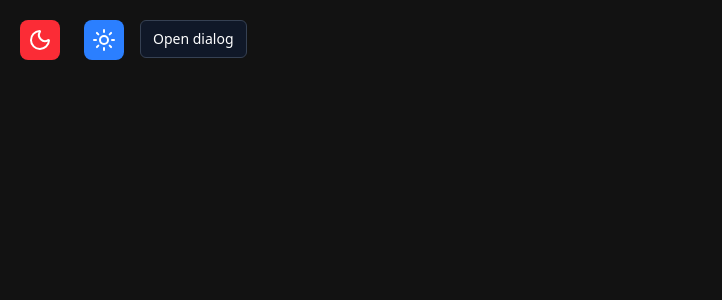
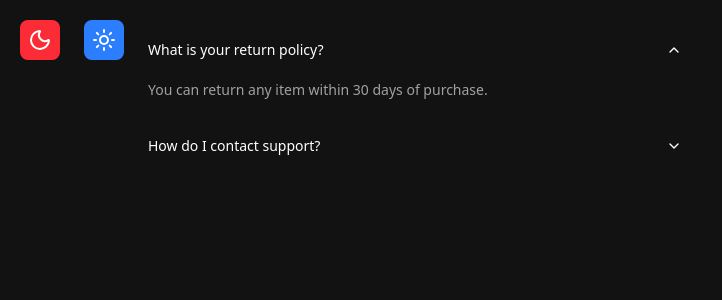
Before and after one commit to paulinasprojects/sona-ui, a React (Vite) app: page / in a window 1280 px wide. Shown: the top 300 px of the page, without its empty margins (0-722 px from the left). Built offline with nearby package versions, Linux system fonts and the light colour scheme.

Commit message:
added accordion component

```diff
--- /dev/null
+++ b/lib/Accordion/accordion-content.tsx
@@ -0,0 +1,41 @@
+import React, { useEffect } from "react";
+import { useAccordionItemContext } from './accordion-item-context';
+import { cn } from "../lib/utils";
+
+const AccordionContent = React.forwardRef<HTMLDivElement, React.HTMLAttributes<HTMLDivElement>>(
+  ({ className, children, ...props }, ref) => {
+    const { isOpen } = useAccordionItemContext();
+    const contentRef = React.useRef<HTMLDivElement>(null);
+    const [height, setHeight] = React.useState<number>(0);
+
+    useEffect(() => {
+      if (contentRef.current) {
+        setHeight(contentRef.current.scrollHeight);
+      }
+    }, [children, isOpen]);
+
+    return (
+      <div
+        ref={ref}
+        aria-hidden={!isOpen}
+        className={cn(
+          "overflow-hidden transition-[max-height,opacity] duration-300 ease-in-out",
+          isOpen ? "opacity-100" : "opacity-0",
+          className
+        )}
+        style={{
+          maxHeight: isOpen ? `${height}px` : "0px",
+        }}
+        {...props}
+      >
+        <div ref={contentRef} className="py-2 text-sm text-muted-foreground">
+          {children}
+        </div>
+      </div>
+    );
+  }
+);
+
+export {
+  AccordionContent
+}
--- /dev/null
+++ b/lib/Accordion/accordion-item-context.tsx
@@ -0,0 +1,14 @@
+import { createContext, useContext } from 'react';
+
+interface AccordionItemContextProps {
+  value: string;
+  isOpen: boolean;
+}
+
+export const AccordionItemContext = createContext<AccordionItemContextProps | null>(null);
+
+export const useAccordionItemContext = () => {
+  const ctx = useContext(AccordionItemContext);
+  if (!ctx) throw new Error("AccordionItem subcomponents must be inside <AccordionItem>");
+  return ctx;
+}
--- /dev/null
+++ b/lib/Accordion/accordion-item.tsx
@@ -0,0 +1,29 @@
+import React from "react";
+import { useAccordionContext } from "./accordion";
+import { AccordionItemContext } from './accordion-item-context';
+import { cn } from "../lib/utils";
+
+interface AccordionItemProps extends React.HTMLAttributes<HTMLDivElement> {
+  value: string;
+}
+
+const AccordionItem = ({ value, className, children, ...props }: AccordionItemProps) => {
+  const { openItem } = useAccordionContext();
+  const isOpen = openItem === value;
+
+  return (
+    <AccordionItemContext.Provider value={{ value, isOpen }}>
+      <div
+        data-state={isOpen ? "open" : "closed"}
+        className={cn("p-2", className)}
+        {...props}
+      >
+        {children}
+      </div>
+    </AccordionItemContext.Provider>
+  );
+};
+
+export {
+  AccordionItem
+}
--- /dev/null
+++ b/lib/Accordion/accordion-trigger.tsx
@@ -0,0 +1,40 @@
+import React from "react";
+import { useAccordionContext } from "./accordion";
+import { cn } from "../lib/utils";
+import ChevronDown from "../Icons/icons";
+import { useAccordionItemContext } from "./accordion-item-context";
+
+
+const AccordionTrigger = React.forwardRef<HTMLButtonElement, React.ButtonHTMLAttributes<HTMLButtonElement>>(
+  ({ className, children, ...props }, ref) => {
+    const { setOpenItem } = useAccordionContext();
+    const { value, isOpen } = useAccordionItemContext();
+
+    return (
+      <button
+        ref={ref}
+        aria-expanded={isOpen}
+        onClick={() => setOpenItem(isOpen ? null : value)}
+        className={cn(
+          "flex w-full items-center justify-between py-3 text-sm font-medium transition-all",
+          className
+        )}
+        {...props}
+      >
+        {children}
+        <span
+          className={cn(
+            "ml-2 inline-block transition-transform duration-200",
+            isOpen ? "rotate-180" : "rotate-0"
+          )}
+        >
+          <ChevronDown className="size-4" />
+        </span>
+      </button>
+    );
+  }
+);
+
+export {
+  AccordionTrigger
+}
--- /dev/null
+++ b/lib/Accordion/accordion.tsx
@@ -0,0 +1,33 @@
+/* eslint-disable react-refresh/only-export-components */
+import React, { createContext, useContext, useState } from 'react';
+import { AccordionContextProps, AccordionProps } from './types';
+
+const AccordionContext = createContext<AccordionContextProps | null>(null);
+
+const Accordion = ({ value, defaultValue, onValueChange, children, className, ...props }: React.ComponentProps<"div"> & AccordionProps) => {
+  const [internalValue, setInternalValue] = useState<string | null>(defaultValue || null);
+  const isControlled = value !== undefined;
+  const openItem = isControlled ? value : internalValue;
+
+  const setOpenItem = (value: string | null) => {
+    if (!isControlled) setInternalValue(value);
+    onValueChange?.(value);
+  };
+
+  return (
+    <AccordionContext.Provider value={{ openItem, setOpenItem }}>
+      <div className={className} {...props}>{children}</div>
+    </AccordionContext.Provider>
+  )
+}
+
+function useAccordionContext() {
+  const ctx = useContext(AccordionContext);
+  if (!ctx) throw new Error("Accordion subcomponents must be used inside <Accordion>");
+  return ctx;
+}
+
+export {
+  Accordion,
+  useAccordionContext
+};
--- /dev/null
+++ b/lib/Accordion/types.ts
@@ -0,0 +1,12 @@
+export interface AccordionContextProps {
+  openItem: string | null;
+  setOpenItem: (value: string | null) => void;
+}
+
+export interface AccordionProps {
+  value?: string;
+  defaultValue?: string;
+  onValueChange?: (value: string | null) => void;
+  children: React.ReactNode;
+  className?: string;
+}
--- a/lib/Dialog/dialog-content.tsx
+++ b/lib/Dialog/dialog-content.tsx
@@ -29,7 +29,7 @@ const DialogContent = ({ className, overlayClassName, children, ...props }: Reac
     )}
     >
       <div className={cn(
-        "bg-background fixed top-[50%] left-[50%] z-50 grid w-full max-w-[calc(100%-2rem)] translate-x-[-50%] translate-y-[-50%] gap-4 rounded-lg  p-8 shadow-lg duration-200 sm:max-w-lg",
+        "bg-background fixed top-[50%] left-[50%] z-50 grid w-full max-w-[calc(100%-2rem)] translate-x-[-50%] translate-y-[-50%] gap-4 rounded-lg  p-8 shadow-lg duration-200 sm:max-w-lg dark:outline-1 dark:outline-white",
         className
       )}
         role='dialog'
--- a/package.json
+++ b/package.json
@@ -1,6 +1,6 @@
 {
   "name": "sonaui",
-  "version": "1.0.3",
+  "version": "1.0.4",
   "type": "module",
   "license": "MIT",
   "files": [
--- a/src/App.tsx
+++ b/src/App.tsx
@@ -16,12 +16,16 @@ import { ModeToggle } from "./components/theme-toggle";
 // import { TabsContent } from '../lib/Tabs/tabs-content';
 // import { Pill, Select, SelectContent, SelectOption, SelectTrigger, } from "sona-ui";
 // import {Tabs, TabsContent, TabsList, TabsTrigger} from 'sona-ui';
-import { Dialog } from '../lib/Dialog/dialog';
-import { DialogTrigger } from '../lib/Dialog/dialog-trigger';
-import { DialogContent } from '../lib/Dialog/dialog-content';
-import { DialogClose } from '../lib/Dialog/dialog-close';
+// import { Dialog } from '../lib/Dialog/dialog';
+// import { DialogTrigger } from '../lib/Dialog/dialog-trigger';
+// import { DialogContent } from '../lib/Dialog/dialog-content';
+// import { DialogClose } from '../lib/Dialog/dialog-close';
+import { Accordion } from '../lib/Accordion/accordion';
+import { AccordionContent } from "../lib/Accordion/accordion-content";
+import { AccordionTrigger } from "../lib/Accordion/accordion-trigger";
+import { AccordionItem } from "../lib/Accordion/accordion-item";
 // import { useState } from "react";
-import { Button } from "sona-ui";
+// import { Button } from "sona-ui";
 
 function App() {
   // const [value, setValue] = useState("");
@@ -51,7 +55,7 @@ function App() {
               <SelectOption value='Option 2'>Option 2</SelectOption>
             </SelectContent>
           </Select> */}
-          <Dialog>
+          {/* <Dialog>
             <DialogTrigger>Open dialog</DialogTrigger>
             <DialogContent>This action cannot be undone. This will permanently delete your account
               and remove your data from our servers.
@@ -60,7 +64,22 @@ function App() {
                 <Button>Save changes</Button>
               </div>
             </DialogContent>
-          </Dialog>
+          </Dialog> */}
+          <Accordion defaultValue="item-1" className="w-[550px]">
+            <AccordionItem value="item-1">
+              <AccordionTrigger>What is your return policy?</AccordionTrigger>
+              <AccordionContent>
+                You can return any item within 30 days of purchase.
+              </AccordionContent>
+            </AccordionItem>
+
+            <AccordionItem value="item-2">
+              <AccordionTrigger>How do I contact support?</AccordionTrigger>
+              <AccordionContent>
+                You can reach our support team via email or live chat.
+              </AccordionContent>
+            </AccordionItem>
+          </Accordion>
         </div>
       </div>
     </ThemeProvider>
```
Also changed, not shown: lib/main.ts (+9 -1 lines).
